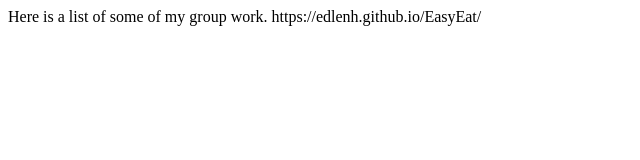
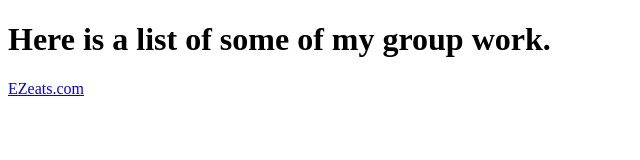
Before and after one commit to Edlenh/EdwardHerreraPortfolio, a plain HTML site: page group.html in a window 1280 px wide. Shown: the whole page, without its empty margins (0-640 px from the left). Drawn offline with Linux system fonts and the light colour scheme.

Commit message:
add working anchor tag to group work

```diff
--- a/group.html
+++ b/group.html
@@ -8,8 +8,9 @@
 </head>
 <body>
 
-    Here is a list of some of my group work.
-    https://edlenh.github.io/EasyEat/
+    <h1>Here is a list of some of my group work. </h1>
+    <p> <a href="https://edlenh.github.io/EasyEat/ ">EZeats.com</a></p>
+
 
 </body>
 </html>
```
